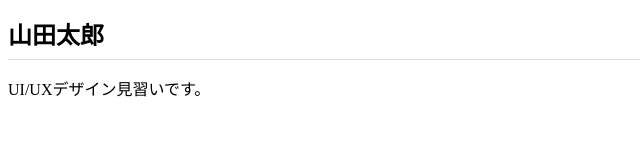
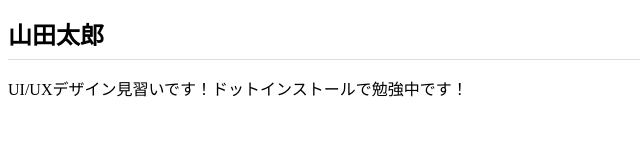
Before and after one commit to kaho-0831/Kaho-0831.github.io, a plain HTML site: page index.html in a window 1280 px wide. Shown: the whole page, without its empty margins (0-640 px from the left). Drawn offline with Linux system fonts and the light colour scheme.

Commit message:
Add files via upload

```diff
--- a/index.html
+++ b/index.html
@@ -7,6 +7,6 @@
 </head>
 <body>
   <h1>山田太郎</h1>
-  <p>UI/UXデザイン見習いです。</p>
+  <p>UI/UXデザイン見習いです！ドットインストールで勉強中です！</p>
 </body>
 </html>
```
